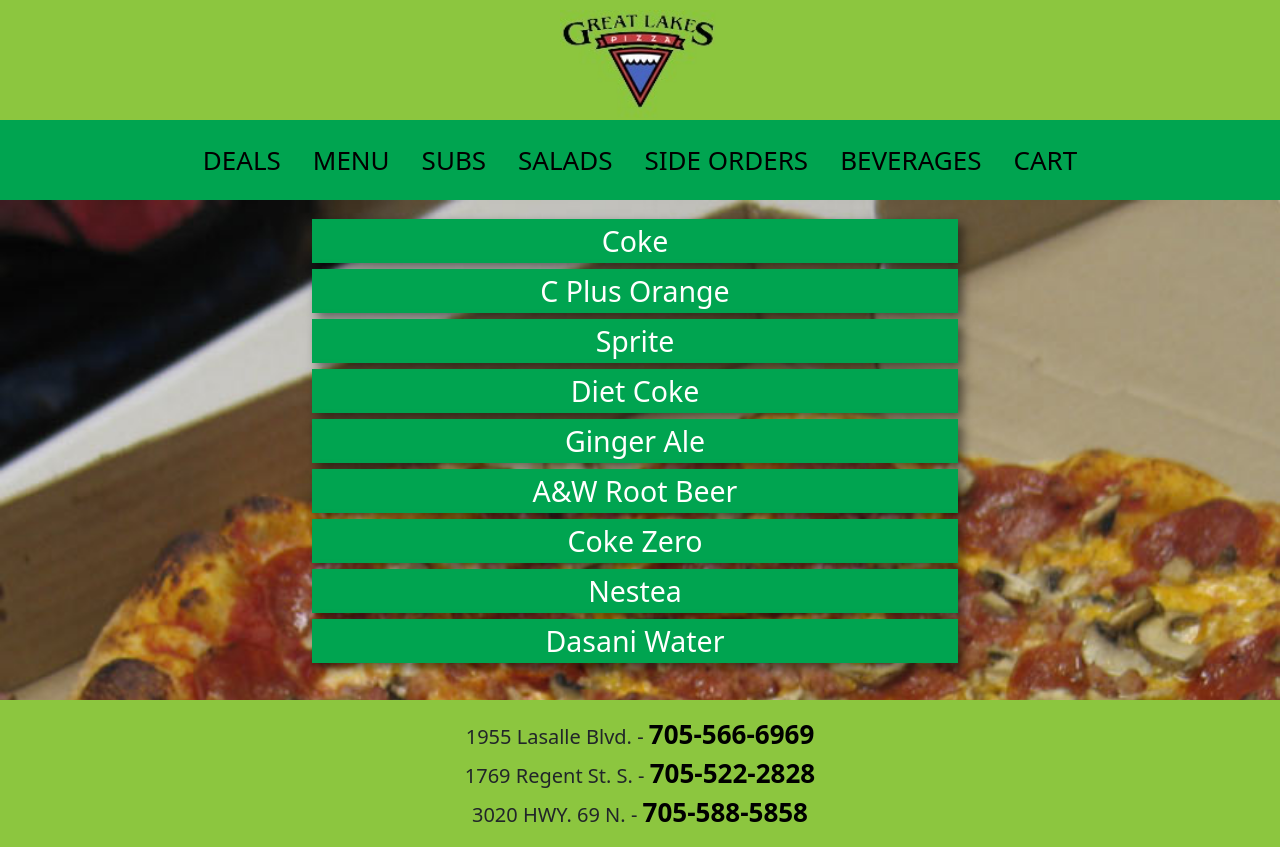
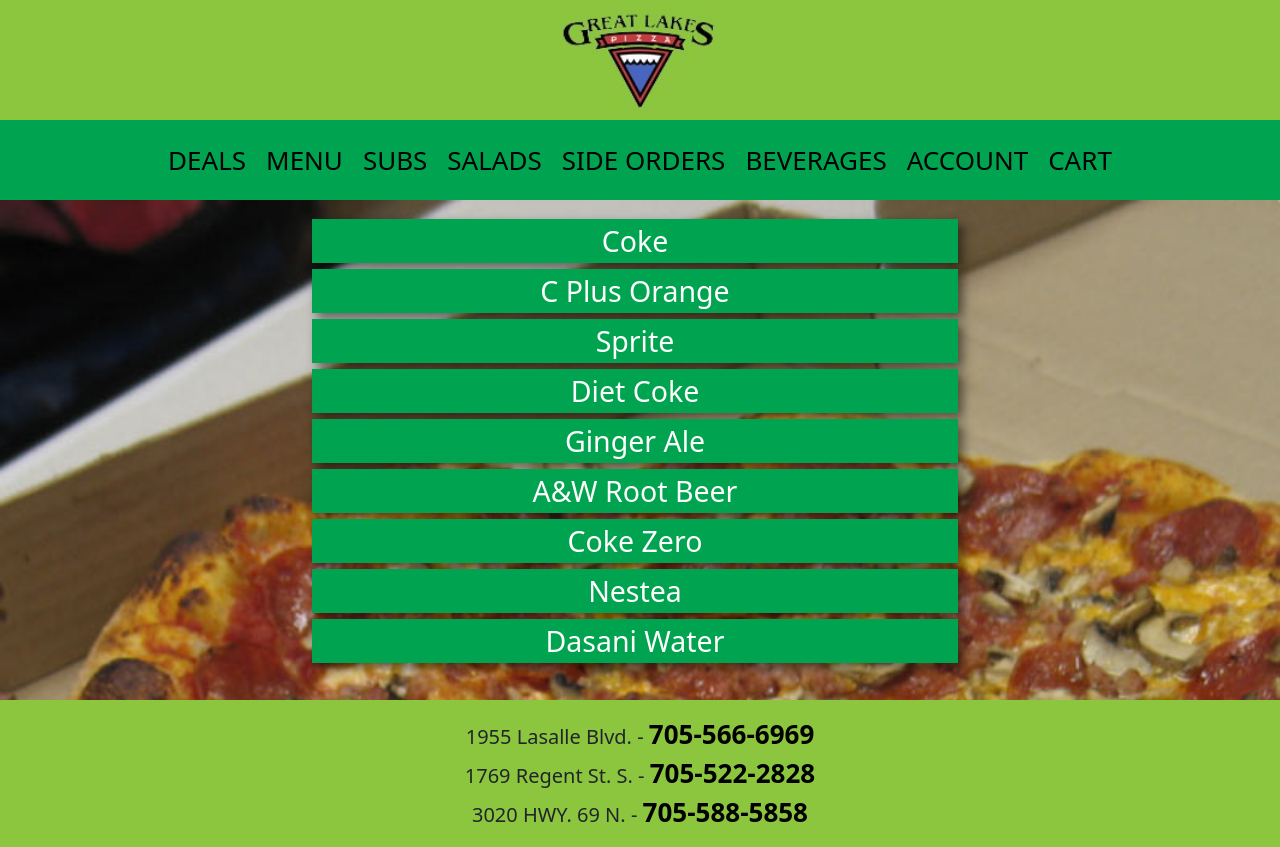
Before and after one commit to RadriaansNES/app, a React (Create React App) app: page /Beverages in a window 1280 px wide. Built offline with nearby package versions, Linux system fonts and the light colour scheme.

Commit message:
Pre database commit.

```diff
--- a/src/App.css
+++ b/src/App.css
@@ -629,6 +629,10 @@
     margin-right: 0 !important;
   }
 
+  #NavF a {
+    padding: 10px;
+  }
+
   .collapse:not(.show) {
     display:flex;
     background-color: var(--1st-colour);
@@ -769,7 +773,7 @@
   }
 
   .modal {
-    width: 65%;
+    width: 40%;
   }
 
   .BYOP {
--- a/src/App.js
+++ b/src/App.js
@@ -40,6 +40,7 @@
           <Route path="/DeliveryMap" element={<DeliveryMap />} />
           <Route path="/checkout" element={<ShoppingCart />} />
           <Route path="/combo/:id" element={<ComboCustomization />} />
+
         </Routes>
       </Router>
     </Provider>
--- a/src/components/LayoutComp/Navbar.jsx
+++ b/src/components/LayoutComp/Navbar.jsx
@@ -2,8 +2,6 @@
 import Nav from 'react-bootstrap/Nav';
 import Navbar from 'react-bootstrap/Navbar';
 import logo from '../../imgs/logo.jpg';
-import Menu from '../Pages/Menu/Menu';
-import WhatsNew from '../Pages/Menu/WhatsNew';
 import cart from '../../imgs/cartf.png'
 import { Link } from 'react-router-dom';
 
@@ -23,16 +21,14 @@
         <Container id='dropdown'>
           <Navbar.Collapse id="basic-navbar-nav">
             <Nav className="me-auto">
-              <Nav.Link href="/WhatsNew" element={WhatsNew}>DEALS</Nav.Link>
-              <Nav.Link href="/Menu" element={Menu}>MENU</Nav.Link>
+              <Nav.Link href="/Account">ACCOUNT</Nav.Link>
+              <Nav.Link href="/WhatsNew">DEALS</Nav.Link>
+              <Nav.Link href="/Menu">MENU</Nav.Link>
               <Nav.Link href="/Subs">SUBS</Nav.Link>
               <Nav.Link href="/Salads">SALADS</Nav.Link>
               <Nav.Link href="/Sides">SIDE ORDERS</Nav.Link>
               <Nav.Link href="/Beverages">BEVERAGES</Nav.Link>
               {/* <Nav.Link href="/DeliveryMap">DELIVERY MAP</Nav.Link> */}
-              <Nav.Link href="tel:7055666969">CALL 1955 LASALLE BLVD.</Nav.Link>
-              <Nav.Link href="tel:7055222828">CALL 1769 REGENT ST. S.</Nav.Link>
-              <Nav.Link href="tel:7055885858">CALL 3020 HWY. 69 N.</Nav.Link>
             </Nav>
           </Navbar.Collapse>
         </Container>
@@ -40,12 +36,13 @@
       <Container id='hide'>
         <Navbar.Collapse id="basic-navbar-nav">
           <Nav className="me-auto" id='NavF'>
-            <Nav.Link href="/WhatsNew" element={WhatsNew}>DEALS</Nav.Link>
-            <Nav.Link href="/Menu" element={Menu}>MENU</Nav.Link>
+            <Nav.Link href="/WhatsNew">DEALS</Nav.Link>
+            <Nav.Link href="/Menu">MENU</Nav.Link>
             <Nav.Link href="/Subs">SUBS</Nav.Link>
             <Nav.Link href="/Salads">SALADS</Nav.Link>
             <Nav.Link href="/Sides">SIDE ORDERS</Nav.Link>
             <Nav.Link href="/Beverages">BEVERAGES</Nav.Link>
+            <Nav.Link href="/Account">ACCOUNT</Nav.Link>
             <Nav.Link href="/checkout">CART</Nav.Link>
             {/* <Nav.Link href="/DeliveryMap">DELIVERY MAP</Nav.Link> */}
           </Nav>
```
